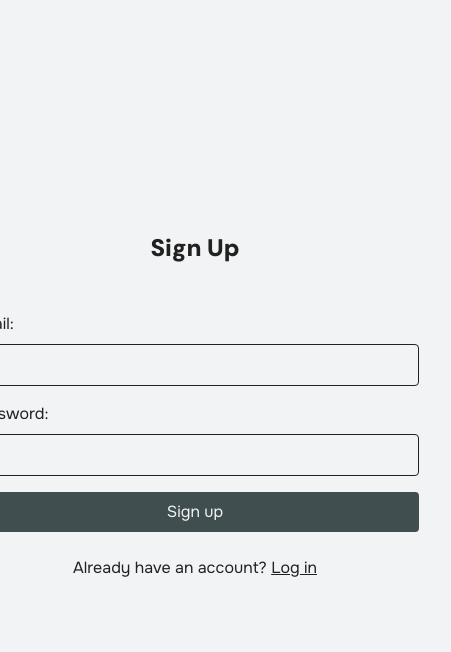
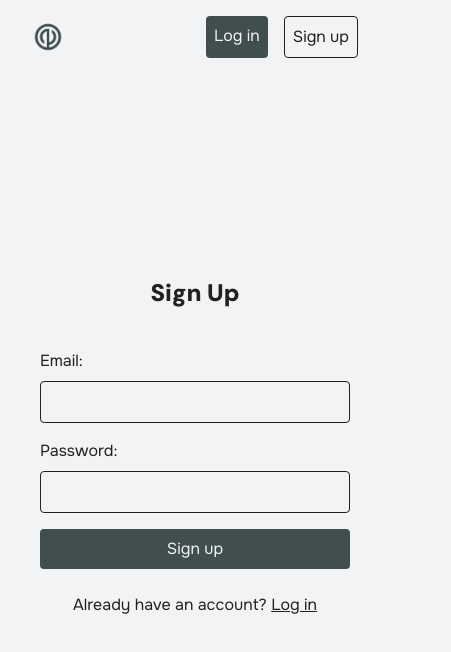
Before and after one commit to JLSed/Novault, a Next.js app: page /signup in a window 390 px wide. Shown: the top 652 px of the page, 451 px wide, since content can reach past the window. Built offline with nearby package versions, Linux system fonts and the light colour scheme.

Commit message:
refactor: fixing responsiveness

```diff
--- /dev/null
+++ b/app/(landing)/layout.tsx
@@ -0,0 +1,16 @@
+import { LandingNavBar } from "@/components/LandingNavBar";
+
+export default function LandingLayout({
+  children,
+}: {
+  children: React.ReactNode;
+}) {
+  return (
+    <div className="flex flex-col min-h-screen w-full">
+      <LandingNavBar />
+      <main className="flex-1 flex flex-col items-center justify-center">
+        {children}
+      </main>
+    </div>
+  );
+}
--- a/app/login/page.tsx
+++ b/app/(landing)/login/page.tsx
@@ -3,9 +3,9 @@ import Link from "next/link";
 
 export default function LoginPage() {
   return (
-    <div className="flex flex-col items-center justify-center min-h-screen">
+    <div className="flex flex-col items-center w-full px-4">
       <h1 className="text-2xl font-black mb-4">Login</h1>
-      <form className="flex flex-col gap-4 p-8 w-lg">
+      <form className="flex flex-col gap-4 p-6 sm:p-8 w-full max-w-md">
         <div className="flex flex-col gap-2">
           <label htmlFor="email">Email:</label>
           <input
--- a/app/(landing)/page.tsx
+++ b/app/(landing)/page.tsx
@@ -1,12 +1,7 @@
-import { LandingNavBar } from "@/components/LandingNavBar";
-
 export default function LandingPage() {
   return (
-    <div className="flex flex-col items-center min-h-screen w-full">
-      <LandingNavBar />
-      <div className="flex-1 flex items-center justify-center">
-        <h1 className="text-2xl font-black mb-4">noVault</h1>
-      </div>
+    <div className="flex flex-col items-center justify-center w-full h-full">
+      <h1 className="text-2xl font-black mb-4">noVault</h1>
     </div>
   );
 }
--- a/app/signup/page.tsx
+++ b/app/(landing)/signup/page.tsx
@@ -6,19 +6,19 @@ export default async function SignupPage(props: {
 }) {
   const searchParams = await props.searchParams;
   return (
-    <div className="flex flex-col items-center justify-center min-h-screen">
+    <div className="flex flex-col items-center w-full px-4">
       <h1 className="text-2xl font-black mb-4">Sign Up</h1>
       {searchParams.message && (
-        <div className="bg-primary/10 border border-primary text-primary px-4 py-3 rounded relative mb-4 w-lg">
+        <div className="bg-primary/10 border border-primary text-primary px-4 py-3 rounded relative mb-4 w-full max-w-md">
           {searchParams.message}
         </div>
       )}
       {searchParams.error && (
-        <div className="bg-primary/10 border border-primary text-primary px-4 py-3 rounded relative mb-4">
+        <div className="bg-primary/10 border border-primary text-primary px-4 py-3 rounded relative mb-4 w-full max-w-md">
           {searchParams.error}
         </div>
       )}
-      <form className="flex flex-col gap-4  p-8 w-lg">
+      <form className="flex flex-col gap-4 p-6 sm:p-8 w-full max-w-md">
         <div className="flex flex-col gap-2">
           <label htmlFor="email">Email:</label>
           <input
--- a/components/LandingNavBar.tsx
+++ b/components/LandingNavBar.tsx
@@ -1,7 +1,26 @@
 import Link from "next/link";
+
 export const LandingNavBar = () => {
   return (
-    <div className="flex justify-end gap-4 px-8 py-4 w-full">
+    <div className="flex justify-between items-center px-8 py-4 w-full">
+      <Link href="/" className="flex items-center gap-3">
+        <div className="flex items-center justify-center w-8 h-8">
+          <div
+            className="w-full h-full bg-primary"
+            style={{
+              maskImage: "url(/logo.svg)",
+              maskSize: "contain",
+              maskRepeat: "no-repeat",
+              maskPosition: "center",
+              WebkitMaskImage: "url(/logo.svg)",
+              WebkitMaskSize: "contain",
+              WebkitMaskRepeat: "no-repeat",
+              WebkitMaskPosition: "center",
+            }}
+          />
+        </div>
+      </Link>
+      <div className="flex gap-4">
         <Link
           href="/login"
           className="bg-primary text-background p-2 rounded text-center"
@@ -15,5 +34,6 @@ export const LandingNavBar = () => {
           Sign up
         </Link>
       </div>
+    </div>
   );
 };
```
Also changed, not shown: app/(landing)/login/actions.ts (renamed from app/login/actions.ts), app/(landing)/signup/actions.ts (renamed from app/signup/actions.ts). Lines whose indentation alone changed are shown as unchanged.
